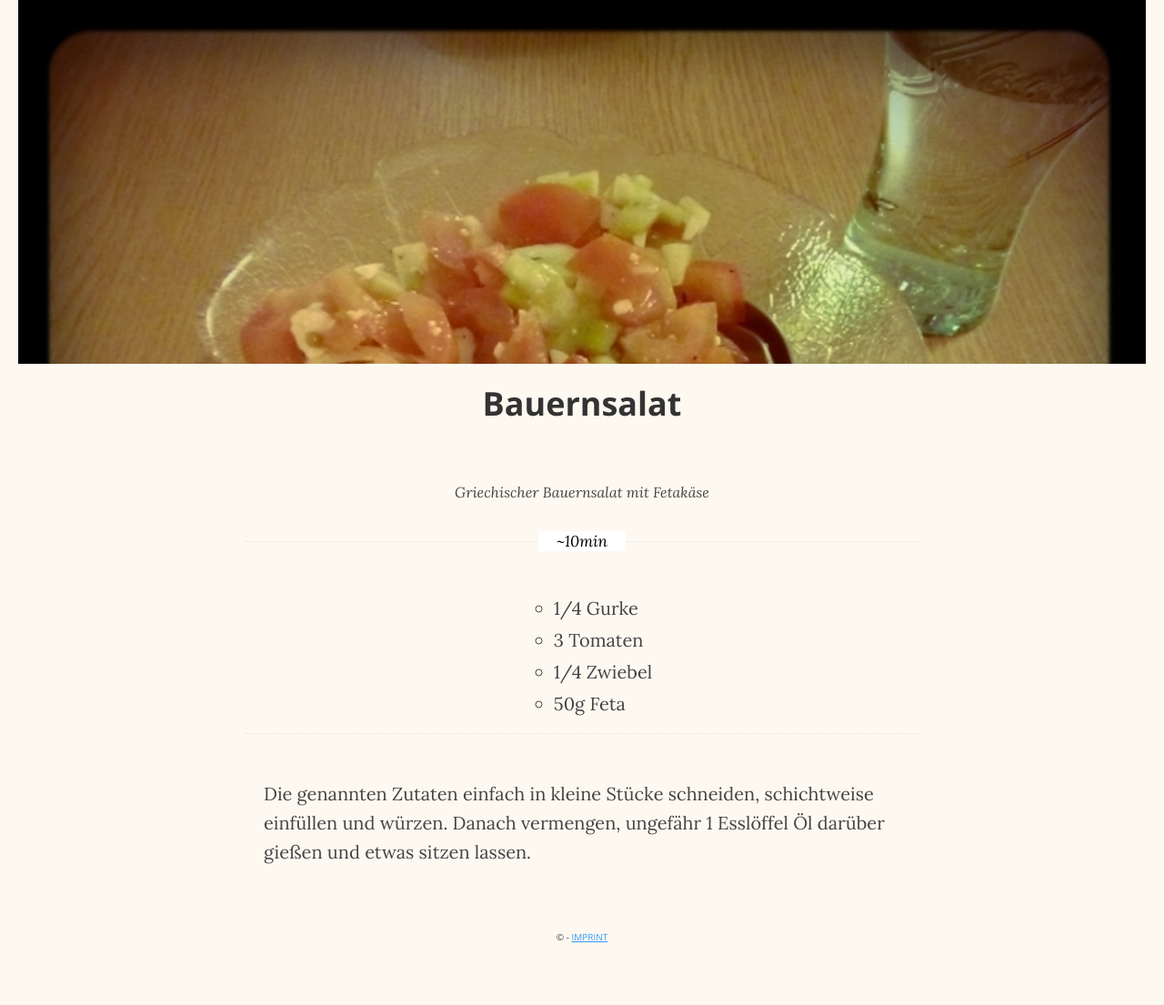
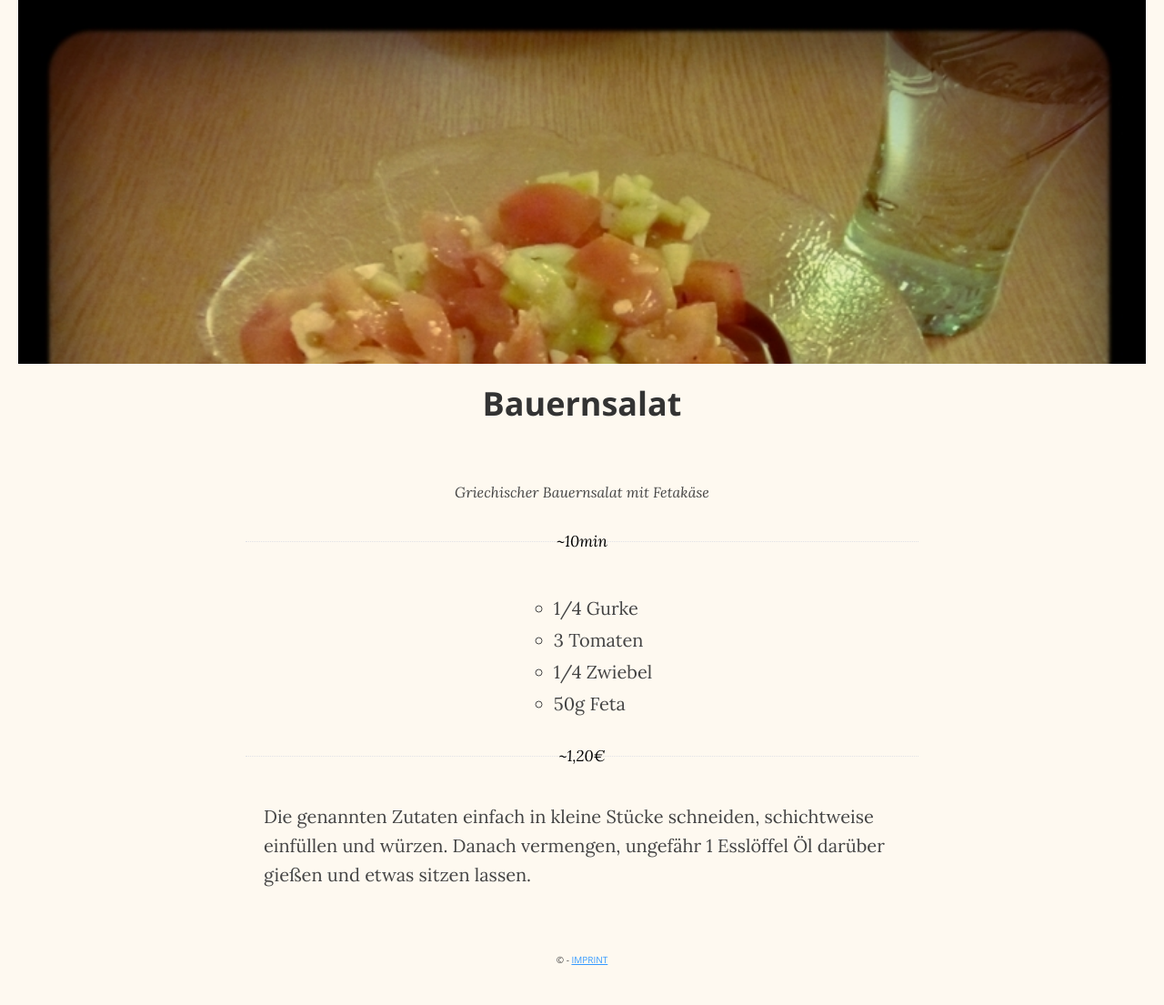
Before and after one commit to CarlAmbroselli/Studikochbuch, a Jekyll site: the page built from recipes/bauernsalat.md, in a window 1280 px wide. Shown: the whole page at 91% size. Built offline with Jekyll 4.4.1, drawn with Linux system fonts in a browser that asks for light colours; before the commit the page ends 1080 px from its top, so only the background shows below that.

Commit message:
Add price to layout

```diff
--- a/_layouts/recipe.html
+++ b/_layouts/recipe.html
@@ -10,7 +10,7 @@
       <li>{{ ingredient }}</li>
       {% endfor %}
     </ul>
-  <div class="linefeat"></div>
+  <div class="linefeat"><a class="duration">~{{ page.price }}</a></div>
   <div itemprop="articleBody">
     {{ content }}
   </div>
--- a/css/main.css
+++ b/css/main.css
@@ -121,7 +121,6 @@ section#single-wrap .linefeat a.duration {
   display: inline-block;
   position: relative;
   top: 11px;
-  background: #fff;
   font-size: 85%;
   text-align: center;
   font-weight: normal;
```
